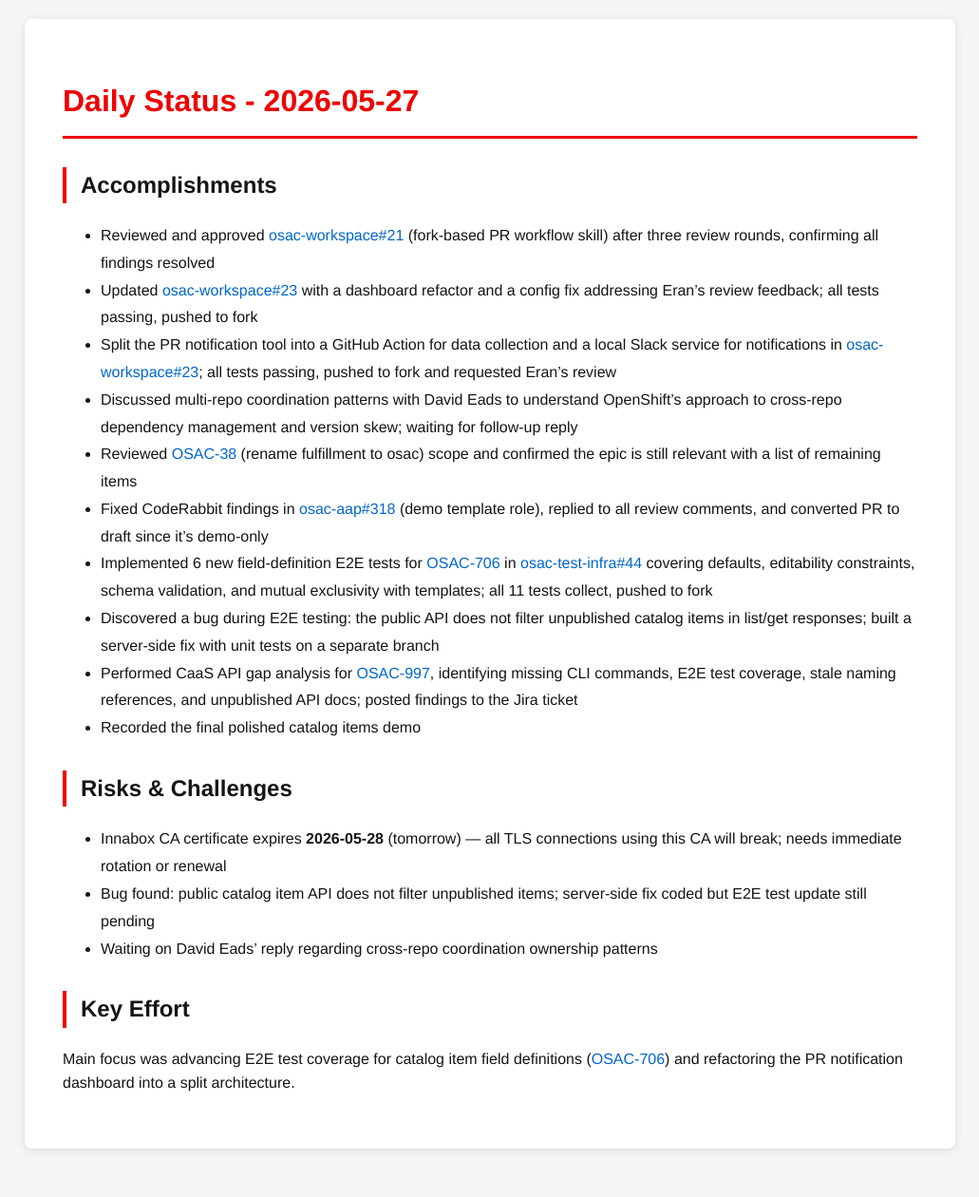
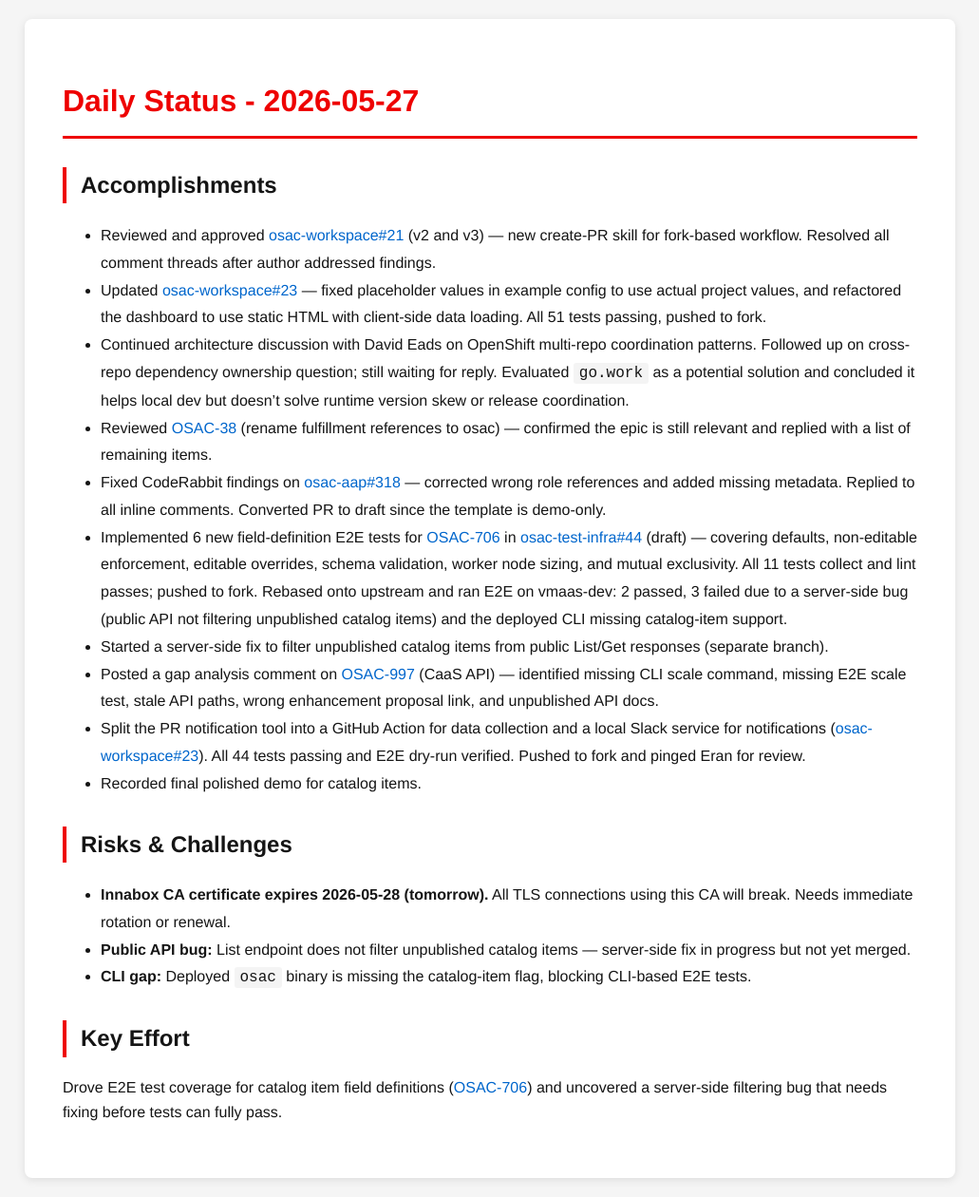
Before and after one commit to tzvatot/daily-status, a Jekyll site: the page built from 2026-05-27.md, in a window 1280 px wide. Shown: the whole page at 95% size, without its empty margins (124-1155 px from the left). Built offline with Jekyll 4.4.1, drawn with Linux system fonts in a browser that asks for light colours; before the commit the page ends 1229 px from its top, so only the background shows below that.

Commit message:
Daily status update - 2026-05-27

```diff
--- a/2026-05-27.md
+++ b/2026-05-27.md
@@ -7,21 +7,24 @@
 # Daily Status - 2026-05-27
 
 ## Accomplishments
-- Reviewed and approved [osac-workspace#21](https://github.com/osac-project/osac-workspace/pull/21) (fork-based PR workflow skill) after three review rounds, confirming all findings resolved
-- Updated [osac-workspace#23](https://github.com/osac-project/osac-workspace/pull/23) with a dashboard refactor and a config fix addressing Eran's review feedback; all tests passing, pushed to fork
-- Split the PR notification tool into a GitHub Action for data collection and a local Slack service for notifications in [osac-workspace#23](https://github.com/osac-project/osac-workspace/pull/23); all tests passing, pushed to fork and requested Eran's review
-- Discussed multi-repo coordination patterns with David Eads to understand OpenShift's approach to cross-repo dependency management and version skew; waiting for follow-up reply
-- Reviewed [OSAC-38](https://redhat.atlassian.net/browse/OSAC-38) (rename fulfillment to osac) scope and confirmed the epic is still relevant with a list of remaining items
-- Fixed CodeRabbit findings in [osac-aap#318](https://github.com/osac-project/osac-aap/pull/318) (demo template role), replied to all review comments, and converted PR to draft since it's demo-only
-- Implemented 6 new field-definition E2E tests for [OSAC-706](https://redhat.atlassian.net/browse/OSAC-706) in [osac-test-infra#44](https://github.com/osac-project/osac-test-infra/pull/44) covering defaults, editability constraints, schema validation, and mutual exclusivity with templates; all 11 tests collect, pushed to fork
-- Discovered a bug during E2E testing: the public API does not filter unpublished catalog items in list/get responses; built a server-side fix with unit tests on a separate branch
-- Performed CaaS API gap analysis for [OSAC-997](https://redhat.atlassian.net/browse/OSAC-997), identifying missing CLI commands, E2E test coverage, stale naming references, and unpublished API docs; posted findings to the Jira ticket
-- Recorded the final polished catalog items demo
+
+- Reviewed and approved [osac-workspace#21](https://github.com/osac-project/osac-workspace/pull/21) (v2 and v3) — new create-PR skill for fork-based workflow. Resolved all comment threads after author addressed findings.
+- Updated [osac-workspace#23](https://github.com/osac-project/osac-workspace/pull/23) — fixed placeholder values in example config to use actual project values, and refactored the dashboard to use static HTML with client-side data loading. All 51 tests passing, pushed to fork.
+- Continued architecture discussion with David Eads on OpenShift multi-repo coordination patterns. Followed up on cross-repo dependency ownership question; still waiting for reply. Evaluated `go.work` as a potential solution and concluded it helps local dev but doesn't solve runtime version skew or release coordination.
+- Reviewed [OSAC-38](https://redhat.atlassian.net/browse/OSAC-38) (rename fulfillment references to osac) — confirmed the epic is still relevant and replied with a list of remaining items.
+- Fixed CodeRabbit findings on [osac-aap#318](https://github.com/osac-project/osac-aap/pull/318) — corrected wrong role references and added missing metadata. Replied to all inline comments. Converted PR to draft since the template is demo-only.
+- Implemented 6 new field-definition E2E tests for [OSAC-706](https://redhat.atlassian.net/browse/OSAC-706) in [osac-test-infra#44](https://github.com/osac-project/osac-test-infra/pull/44) (draft) — covering defaults, non-editable enforcement, editable overrides, schema validation, worker node sizing, and mutual exclusivity. All 11 tests collect and lint passes; pushed to fork. Rebased onto upstream and ran E2E on vmaas-dev: 2 passed, 3 failed due to a server-side bug (public API not filtering unpublished catalog items) and the deployed CLI missing catalog-item support.
+- Started a server-side fix to filter unpublished catalog items from public List/Get responses (separate branch).
+- Posted a gap analysis comment on [OSAC-997](https://redhat.atlassian.net/browse/OSAC-997) (CaaS API) — identified missing CLI scale command, missing E2E scale test, stale API paths, wrong enhancement proposal link, and unpublished API docs.
+- Split the PR notification tool into a GitHub Action for data collection and a local Slack service for notifications ([osac-workspace#23](https://github.com/osac-project/osac-workspace/pull/23)). All 44 tests passing and E2E dry-run verified. Pushed to fork and pinged Eran for review.
+- Recorded final polished demo for catalog items.
 
 ## Risks & Challenges
-- Innabox CA certificate expires **2026-05-28** (tomorrow) — all TLS connections using this CA will break; needs immediate rotation or renewal
-- Bug found: public catalog item API does not filter unpublished items; server-side fix coded but E2E test update still pending
-- Waiting on David Eads' reply regarding cross-repo coordination ownership patterns
+
+- **Innabox CA certificate expires 2026-05-28 (tomorrow).** All TLS connections using this CA will break. Needs immediate rotation or renewal.
+- **Public API bug:** List endpoint does not filter unpublished catalog items — server-side fix in progress but not yet merged.
+- **CLI gap:** Deployed `osac` binary is missing the catalog-item flag, blocking CLI-based E2E tests.
 
 ## Key Effort
-Main focus was advancing E2E test coverage for catalog item field definitions ([OSAC-706](https://redhat.atlassian.net/browse/OSAC-706)) and refactoring the PR notification dashboard into a split architecture.
+
+Drove E2E test coverage for catalog item field definitions ([OSAC-706](https://redhat.atlassian.net/browse/OSAC-706)) and uncovered a server-side filtering bug that needs fixing before tests can fully pass.
```
